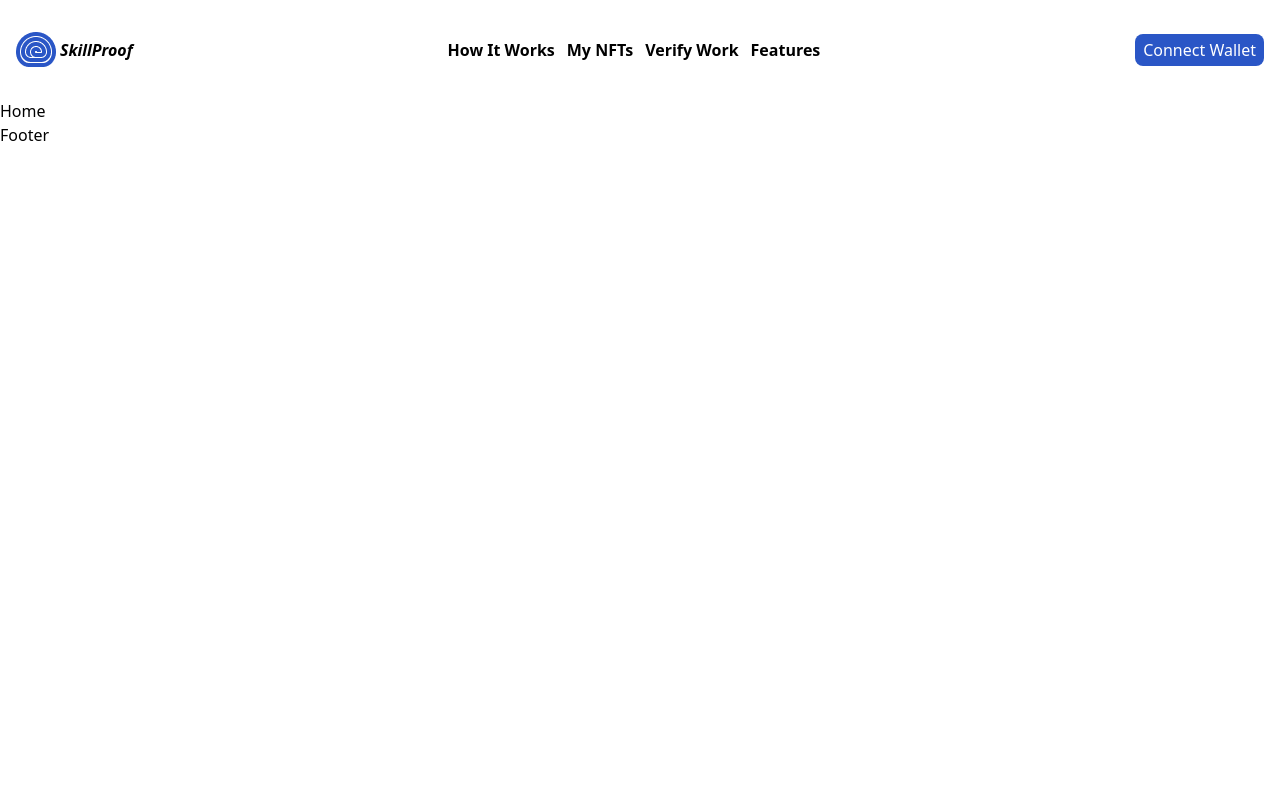
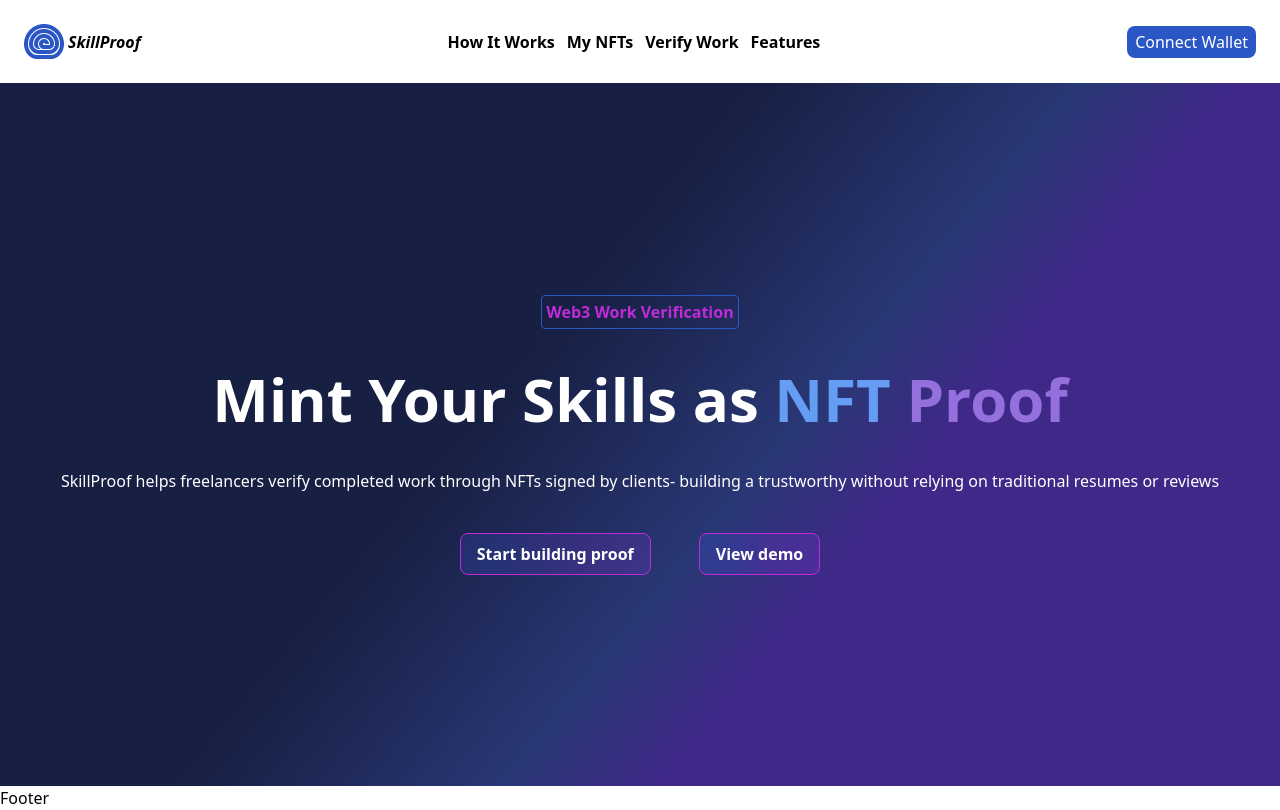
Before and after one commit to boymeetsblockchain/skillproof, a Next.js app: page / in a window 1280 px wide. Built offline with nearby package versions, Linux system fonts and the light colour scheme.

Commit message:
Hero section done

```diff
--- a/src/app/components/header.tsx
+++ b/src/app/components/header.tsx
@@ -8,7 +8,7 @@ import logo from '../../../public/logo.png';
 
 const Header = () => {
   return (
-    <header className="flex justify-between items-center py-8 px-4">
+    <header className="flex justify-between items-center p-6 ">
       <nav className="flex items-center gap-1">
         <Image src={logo} alt="" />
         <p className="italic font-inter font-bold">SkillProof</p>
--- a/src/app/globals.css
+++ b/src/app/globals.css
@@ -5,7 +5,7 @@
   --foreground: #171717;
 }
 
-@theme inline {
+@theme {
   --color-background: var(--background);
   --color-foreground: var(--foreground);
   --font-manrope: var(--font-manrope);
@@ -27,3 +27,12 @@
     #3f2888 66.59%
   );
 }
+
+.button-style {
+  background: linear-gradient(
+    87.98deg,
+    rgba(64, 87, 235, 0.2) 21.03%,
+    rgba(142, 53, 234, 0.2) 62.11%
+  );
+  border: 1px, solid, #be2bd8;
+}
--- a/src/app/page.tsx
+++ b/src/app/page.tsx
@@ -1,5 +1,32 @@
 const Home = () => {
-  return <div> Home </div>;
+  return (
+    <main>
+      <section className="hero-background flex flex-col items-center justify-center gap-10 h-[703px]">
+        <p className="font-bold font-manrope text-[#BE2BD8] border border-[#2A56C6] rounded-sm p-1">
+          Web3 Work Verification
+        </p>
+        <h1 className="text-6xl font-manrope font-extrabold  text-white">
+          {' '}
+          Mint Your Skills as <span className="text-[#659CF4]">NFT</span>{' '}
+          <span className="text-[#9370DC]">Proof</span>{' '}
+        </h1>
+        <p className="text-white">
+          SkillProof helps freelancers verify completed work through NFTs signed
+          by clients- building a trustworthy without relying on traditional
+          resumes or reviews
+        </p>
+
+        <div className="flex gap-12">
+          <button className="button-style py-2 px-4 rounded-lg text-white font-bold font-manrope">
+            Start building proof
+          </button>
+          <button className="button-style py-2 px-4 rounded-lg text-white font-bold font-manrope">
+            View demo
+          </button>
+        </div>
+      </section>
+    </main>
+  );
 };
 
 export default Home;
```
